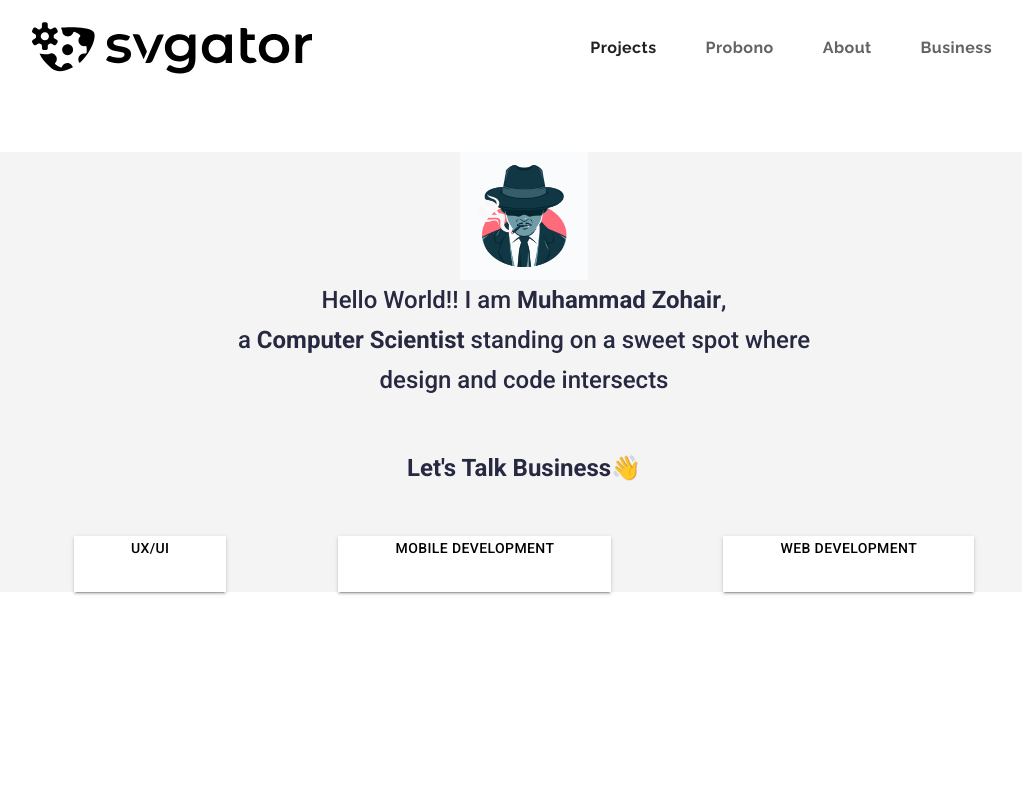
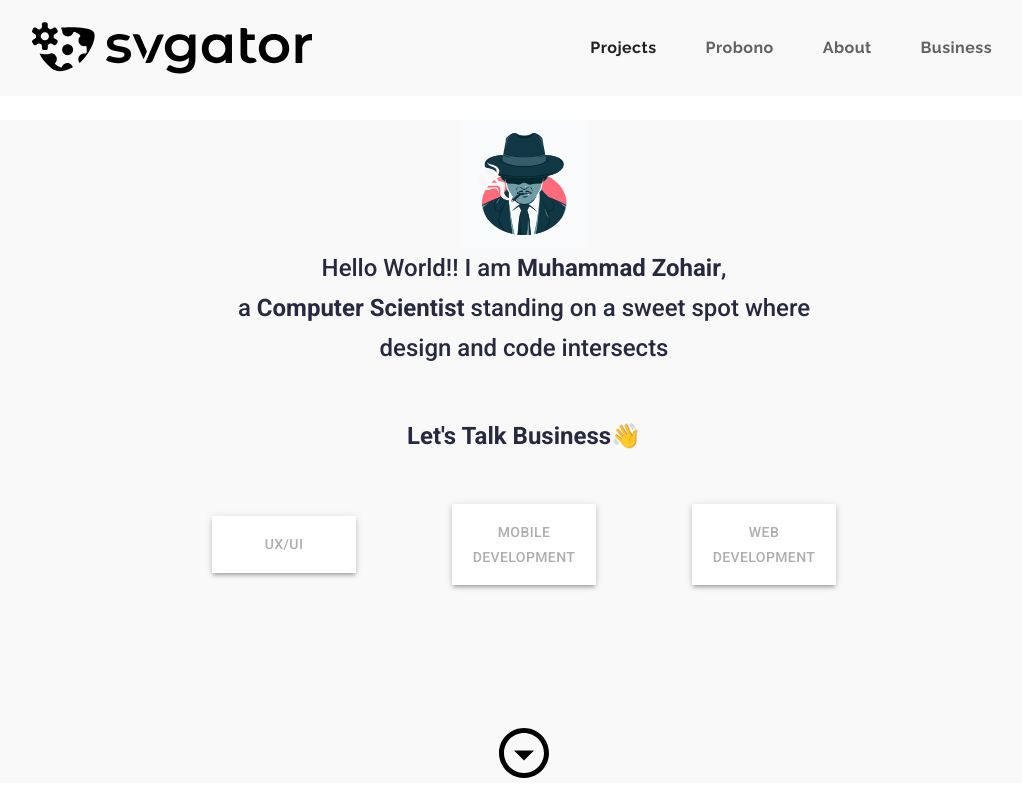
Before and after one commit to frazbakht5/lunaticaliens, a React (Create React App) app: page / in a window 1280 px wide. Shown: the whole page, without its empty margins (116-1138 px from the left). Built offline with nearby package versions, Linux system fonts and the light colour scheme.

Commit message:
Hero is complete except for spacing

```diff
--- a/src/Components/LandingPage.js
+++ b/src/Components/LandingPage.js
@@ -5,6 +5,8 @@ import React, { useState, useEffect } from 'react';
 import { makeStyles } from '@material-ui/core/styles';
 import { useTheme } from '@material-ui/core/styles';
 import useMediaQuery from '@material-ui/core/useMediaQuery';
+import Hidden from '@material-ui/core/Hidden';
+import ArrowDropDownCircleOutlinedIcon from '@material-ui/icons/ArrowDropDownCircleOutlined';
 
 import NavBar from './NavBar'
 
@@ -18,8 +20,8 @@ import { maxWidth } from '@material-ui/system';
 const useStyles = makeStyles(theme => ({
 
     mainContainer: {
-        marginTop: '5em',
-
+        // marginTop: '5em',
+        backgroundColor: theme.palette.common.white,
         [theme.breakpoints.down("md")]: {
             marginTop: '3em'
         },
@@ -41,15 +43,16 @@ const useStyles = makeStyles(theme => ({
     servicesText: {
         ...theme.typography.button,
         // backgroundColor: theme.palette.background.paper,
-        padding: theme.spacing(1),
+        padding: theme.spacing(2),
         textAlign: 'center',
         maxWidth: '8em',
         minWidth: '8em',
-        minHeight: '3.5em',
-        marginRight: '3.5em',
-        marginLeft: '3.5em',
-        marginTop: '3em',
-        shapeOutside: '1em',
+        color: theme.palette.primary.dark,
+        // minHeight: '3.5em',
+        // marginRight: '3.5em',
+        // marginLeft: '3.5em',
+        // marginTop: '3em',
+        // shapeOutside: '1em',
         // boxShadow: theme.shadows[2],
     },
     servicesTextContainer: {
@@ -57,27 +60,23 @@ const useStyles = makeStyles(theme => ({
         // maxWidth: '8em',
         minWidth: '8em',
         minHeight: '3.5em',
-        marginRight: '3.5em',
-        marginLeft: '3.5em',
-        marginTop: '3em',
-        boxShadow: theme.shadows[2],
+        // marginRight: '3.5em',
+        // marginLeft: '3.5em',
+        margin: '3em',
+        boxShadow: theme.shadows[3],
 
         [theme.breakpoints.down("sm")]: {
-            marginTop: '1em'
+            margin: 0,
+            marginTop: '1em',
+            // paddingRight: '40%',
+            // paddingLeft: '40%'
         },
     },
     heroBG: {
 
     },
-    heroContainer: {
-        /*      backgroundImage: `url(${Image})`,
-              backgroundPosition: 'center',
-              backgroundRepeat: 'no-repeat',
-              backgroundSize: 'cover',
-              height: '100%',
-              width: '100%'
-      */
-        backgroundColor: '#f5f4f5'
+    downArrow: {
+        marginTop: '1.5em'
     }
 }));
 
@@ -95,13 +94,13 @@ export default function LandingPage(props) {
             justifyContent="center"
             alignItems="center">
             <Grid item className={classes.servicesTextContainer}>
-                <Typography variant='BUTTON TEXT' className={classes.servicesText}>UX/UI</Typography>
+                <Typography variant='h6' className={classes.servicesText}>UX/UI</Typography>
             </Grid>
             <Grid item className={classes.servicesTextContainer}>
-                <Typography variant='BUTTON TEXT' className={classes.servicesText}>Mobile Development</Typography>
+                <Typography variant='h6' className={classes.servicesText}>Mobile Development</Typography>
             </Grid>
             <Grid item className={classes.servicesTextContainer}>
-                <Typography variant='BUTTON TEXT' className={classes.servicesText}>Web Development</Typography>
+                <Typography variant='h6' className={classes.servicesText}>Web Development</Typography>
             </Grid>
         </Grid>
     )
@@ -115,7 +114,7 @@ export default function LandingPage(props) {
                 justifyContent="center"
                 alignItems="center"
                 className={classes.heroContainer}
-                // style={{ height: '40em' }}
+            // style={{ height: '40em' }}
             >
 
                 <img src={avatar} alt='avatar' className={classes.avatar} />
@@ -129,6 +128,12 @@ export default function LandingPage(props) {
                 <Grid item>
                     {servicesDisplay}
                 </Grid>
+                <Hidden smDown>
+                    <ArrowDropDownCircleOutlinedIcon
+                        className={classes.downArrow}
+                        color="secondary.light.abc"
+                        style={{ fontSize: 60 }} />
+                </Hidden>
             </Grid>
         </React.Fragment >
     )
--- a/src/Components/Theme.js
+++ b/src/Components/Theme.js
@@ -1,6 +1,6 @@
 import { createTheme } from '@material-ui/core/styles';
 
-const arcWhite = '#FFFFFF';
+const arcWhite = '#f9f9f9';
 const arcBlue = '#272941';
 
 const theme = createTheme({
@@ -47,6 +47,12 @@ const theme = createTheme({
       fontSize: '1.6rem',
       color: `${arcBlue}`,
     },
+    h6:{
+      fontFamily: 'Roboto',
+      fontWeight: 550,
+      textTransform: 'none',  //not all to uppercase
+      fontSize: '1.6rem',
+    },
     estimate:{
       fontFamily: 'Pacifico',
       fontSize: '1rem',
```
